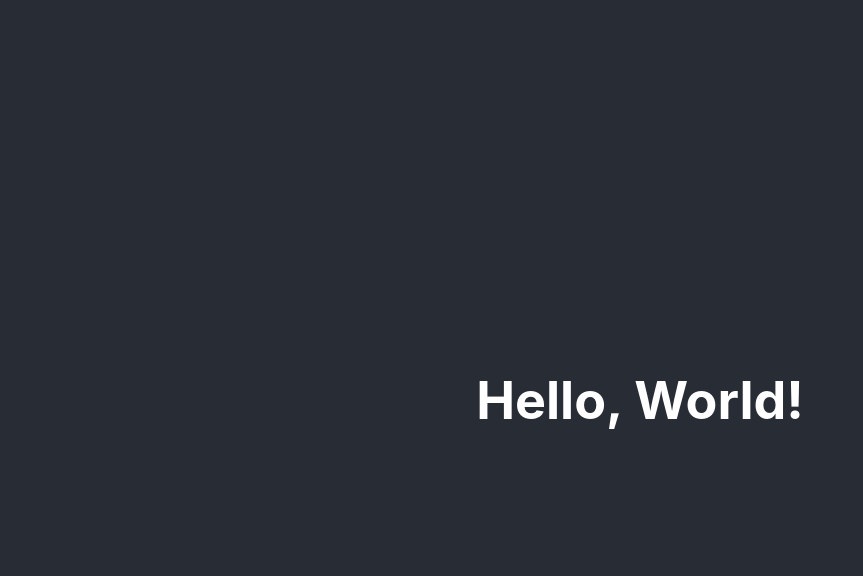
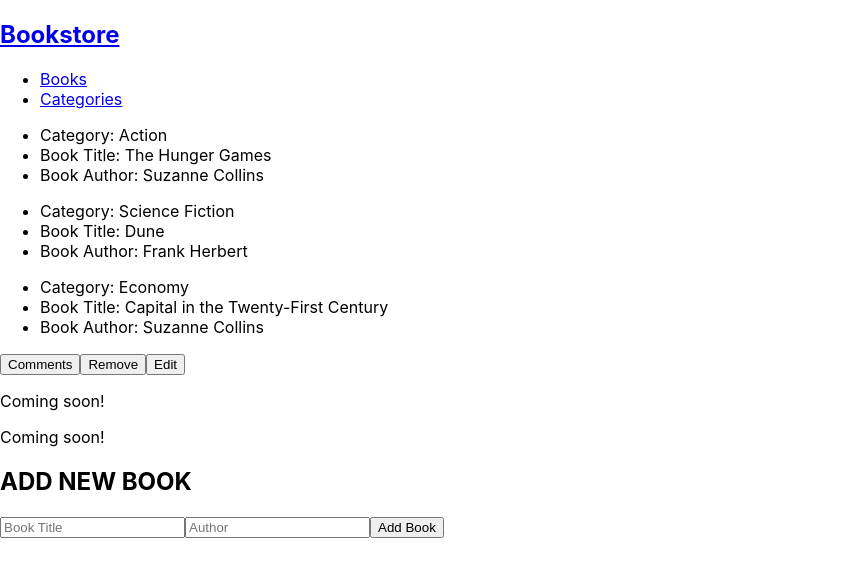
Before and after one commit to anita00001/bookstore, a React (Create React App) app: page /books in a window 1280 px wide. Shown: the top 576 px of the page, without its empty margins (0-863 px from the left). Built offline with nearby package versions, Linux system fonts and the light colour scheme.

Commit message:
Routing Components from root component

```diff
--- a/src/components/App.js
+++ b/src/components/App.js
@@ -1,12 +1,21 @@
+import React from 'react';
+import { BrowserRouter, Routes, Route } from 'react-router-dom';
 import '../styles/App.css';
+import Books from './Books';
+import Categories from './Categories';
+import NavBar from './NavBar';
 
 function App() {
   return (
-    <div className="App">
-      <header className="App-header">
-        <h1>Hello, World!</h1>
-      </header>
-    </div>
+    <React.StrictMode>
+      <BrowserRouter>
+        <NavBar />
+        <Routes>
+          <Route path="/books" element={<Books />} />
+          <Route path="/categories" element={<Categories />} />
+        </Routes>
+      </BrowserRouter>
+    </React.StrictMode>
   );
 }
 
--- a/src/styles/App.css
+++ b/src/styles/App.css
@@ -12,17 +12,3 @@
   font-size: calc(10px + 2vmin);
   color: white;
 }
-
-.App-link {
-  color: #61dafb;
-}
-
-@keyframes App-logo-spin {
-  from {
-    transform: rotate(0deg);
-  }
-
-  to {
-    transform: rotate(360deg);
-  }
-}
```
